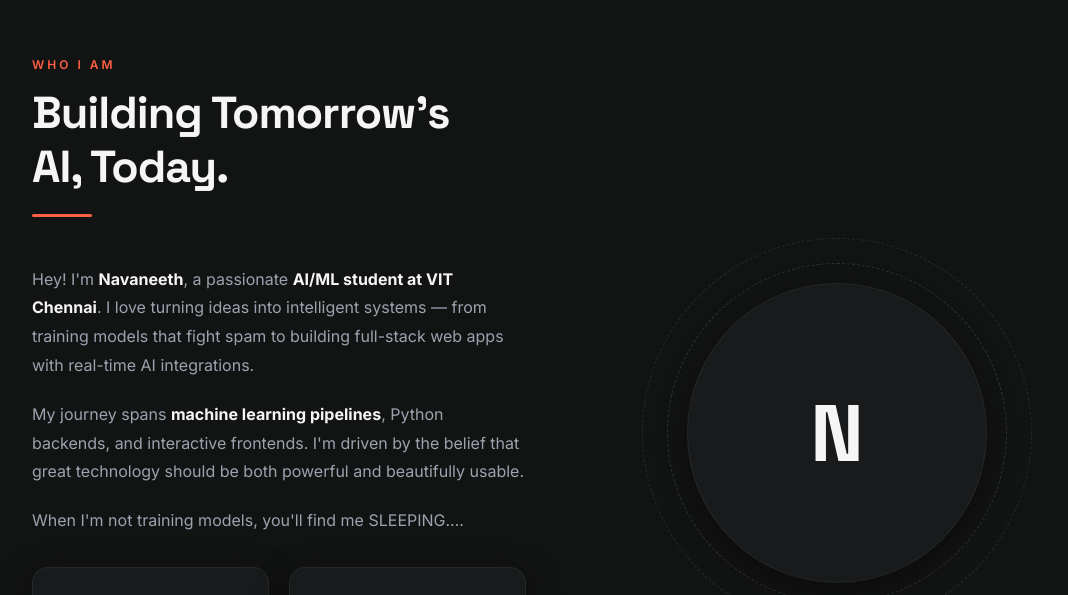
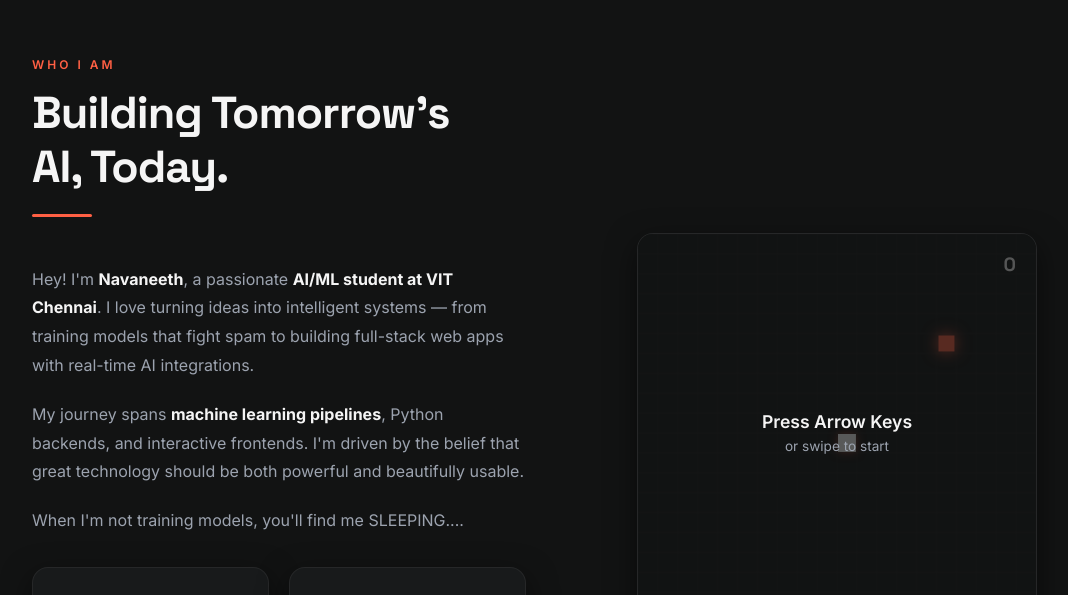
Before and after one commit to navabro/Navabro, a React (Vite) app: page / in a window 1280 px wide. Shown: the part 2205-2800 px from the top of the page, without its empty margins (82-1150 px from the left). Built offline with nearby package versions, Linux system fonts and the light colour scheme.

Commit message:
small ui changes

```diff
--- a/src/components/About.jsx
+++ b/src/components/About.jsx
@@ -1,5 +1,5 @@
 import { motion, useInView } from 'framer-motion'
-import { useRef } from 'react'
+import { useRef, useEffect, useState, useCallback } from 'react'
 
 const stats = [
   { num: '2nd', label: 'Year @ VIT' },
@@ -22,6 +22,257 @@ function FadeIn({ children, delay = 0 }) {
     </motion.div>
   )
 }
+
+function SnakeGame() {
+  const canvasRef = useRef(null)
+  const [score, setScore] = useState(0)
+  const [gameOver, setGameOver] = useState(false)
+  const [isStarted, setIsStarted] = useState(false)
+
+  const snakeRef = useRef([{ x: 10, y: 10 }])
+  const dirRef = useRef({ x: 0, y: 0 })
+  const nextDirRef = useRef({ x: 0, y: 0 })
+  const foodRef = useRef({ x: 15, y: 5 })
+  const lastTimeRef = useRef(0)
+
+  // Bonus mechanics refs
+  const scoreRef = useRef(0)
+  const isBonusFoodRef = useRef(false)
+  const speedBoostEndTimeRef = useRef(0)
+
+  const gridSize = 20
+  const tileCount = 20
+
+  const placeFood = (currentScore) => {
+    let newX, newY, safe
+    do {
+      safe = true
+      newX = Math.floor(Math.random() * tileCount)
+      newY = Math.floor(Math.random() * tileCount)
+      for (const p of snakeRef.current) {
+        if (p.x === newX && p.y === newY) safe = false
+      }
+    } while (!safe)
+    foodRef.current = { x: newX, y: newY }
+
+    // Spawn bonus food if score is a non-zero multiple of 5
+    if (currentScore > 0 && currentScore % 5 === 0) {
+      isBonusFoodRef.current = true
+    } else {
+      isBonusFoodRef.current = false
+    }
+  }
+
+  const resetGame = useCallback(() => {
+    snakeRef.current = [{ x: 10, y: 10 }]
+    dirRef.current = { x: 0, y: 0 }
+    nextDirRef.current = { x: 0, y: 0 }
+    scoreRef.current = 0
+    isBonusFoodRef.current = false
+    speedBoostEndTimeRef.current = 0
+    setScore(0)
+    setGameOver(false)
+    setIsStarted(false)
+    placeFood(0)
+  }, [])
+
+  useEffect(() => {
+    const canvas = canvasRef.current
+    const ctx = canvas.getContext('2d')
+    let reqId
+
+    const loop = (time) => {
+      reqId = requestAnimationFrame(loop)
+      if (gameOver) return
+
+      // Speed logic
+      let currentDelay = 100 // default speed
+      if (time < speedBoostEndTimeRef.current) {
+        currentDelay = 50 // fast speed during boost
+      }
+
+      if (time - lastTimeRef.current < currentDelay) return
+      lastTimeRef.current = time
+
+      dirRef.current = nextDirRef.current
+      const head = { ...snakeRef.current[0] }
+
+      if (dirRef.current.x !== 0 || dirRef.current.y !== 0) {
+        if (!isStarted) setIsStarted(true)
+        head.x += dirRef.current.x
+        head.y += dirRef.current.y
+
+        // Wrap around boundaries
+        if (head.x < 0) head.x = tileCount - 1
+        else if (head.x >= tileCount) head.x = 0
+
+        if (head.y < 0) head.y = tileCount - 1
+        else if (head.y >= tileCount) head.y = 0
+
+        // Game over only on self collision
+        if (snakeRef.current.some(s => s.x === head.x && s.y === head.y)) {
+          setGameOver(true)
+          return
+        }
+
+        snakeRef.current.unshift(head)
+
+        if (head.x === foodRef.current.x && head.y === foodRef.current.y) {
+          const pointsEarned = isBonusFoodRef.current ? 3 : 1
+          scoreRef.current += pointsEarned
+          setScore(scoreRef.current)
+
+          if (isBonusFoodRef.current) {
+            speedBoostEndTimeRef.current = time + 5000 // 5 second boost
+          }
+
+          placeFood(scoreRef.current)
+        } else {
+          snakeRef.current.pop()
+        }
+      }
+
+      ctx.fillStyle = '#121313'
+      ctx.fillRect(0, 0, canvas.width, canvas.height)
+
+      ctx.strokeStyle = 'rgba(255, 255, 255, 0.03)'
+      ctx.lineWidth = 1
+      for(let i = 0; i <= tileCount; i++) {
+         ctx.beginPath()
+         ctx.moveTo(i * gridSize, 0)
+         ctx.lineTo(i * gridSize, canvas.height)
+         ctx.stroke()
+         ctx.beginPath()
+         ctx.moveTo(0, i * gridSize)
+         ctx.lineTo(canvas.width, i * gridSize)
+         ctx.stroke()
+      }
+
+      // Render Food (cyan for bonus, orange for default)
+      if (isBonusFoodRef.current) {
+        ctx.fillStyle = '#00ffcc'
+        ctx.shadowColor = '#00ffcc'
+        ctx.shadowBlur = 20
+      } else {
+        ctx.fillStyle = '#ff6044'
+        ctx.shadowColor = '#ff6044'
+        ctx.shadowBlur = 15
+      }
+      ctx.fillRect(foodRef.current.x * gridSize + 2, foodRef.current.y * gridSize + 2, gridSize - 4, gridSize - 4)
+
+      snakeRef.current.forEach((part, index) => {
+        if(index === 0) {
+          ctx.shadowColor = 'rgba(255, 96, 68, 0.5)'
+          ctx.shadowBlur = 10
+          ctx.fillStyle = '#ffffff'
+        } else {
+          ctx.shadowBlur = 0
+          ctx.fillStyle = 'rgba(255, 96, 68, 0.8)'
+        }
+        ctx.fillRect(part.x * gridSize + 1, part.y * gridSize + 1, gridSize - 2, gridSize - 2)
+      })
+      ctx.shadowBlur = 0
+    }
+
+    reqId = requestAnimationFrame(loop)
+
+    const handleKeyDown = (e) => {
+      if(["ArrowUp","ArrowDown","ArrowLeft","ArrowRight"].includes(e.key)) {
+         e.preventDefault()
+      }
+      const dir = dirRef.current
+      switch (e.key) {
+        case 'ArrowUp':
+        case 'w':
+          if (dir.y === 0) nextDirRef.current = { x: 0, y: -1 }
+          break
+        case 'ArrowDown':
+        case 's':
+          if (dir.y === 0) nextDirRef.current = { x: 0, y: 1 }
+          break
+        case 'ArrowLeft':
+        case 'a':
+          if (dir.x === 0) nextDirRef.current = { x: -1, y: 0 }
+          break
+        case 'ArrowRight':
+        case 'd':
+          if (dir.x === 0) nextDirRef.current = { x: 1, y: 0 }
+          break
+      }
+    }
+
+    window.addEventListener('keydown', handleKeyDown, { passive: false })
+    return () => {
+      window.removeEventListener('keydown', handleKeyDown)
+      cancelAnimationFrame(reqId)
+    }
+  }, [gameOver, isStarted])
+
+  const touchStartRef = useRef(null)
+  const handleTouchStart = (e) => {
+    touchStartRef.current = { x: e.touches[0].clientX, y: e.touches[0].clientY }
+  }
+  const handleTouchMove = (e) => {
+    if (!touchStartRef.current) return
+    e.preventDefault()
+    const xDiff = e.touches[0].clientX - touchStartRef.current.x
+    const yDiff = e.touches[0].clientY - touchStartRef.current.y
+    const dir = dirRef.current
+
+    if (Math.abs(xDiff) > Math.abs(yDiff)) {
+      if (Math.abs(xDiff) > 20) {
+         if (xDiff > 0 && dir.x === 0) nextDirRef.current = { x: 1, y: 0 }
+         else if (xDiff < 0 && dir.x === 0) nextDirRef.current = { x: -1, y: 0 }
+         touchStartRef.current = null
+      }
+    } else {
+      if (Math.abs(yDiff) > 20) {
+         if (yDiff > 0 && dir.y === 0) nextDirRef.current = { x: 0, y: 1 }
+         else if (yDiff < 0 && dir.y === 0) nextDirRef.current = { x: 0, y: -1 }
+         touchStartRef.current = null
+      }
+    }
+  }
+
+  return (
+    <div style={{
+      position: 'relative', width: '100%', maxWidth: '400px', margin: '0 auto',
+      aspectRatio: '1/1', borderRadius: '16px', overflow: 'hidden',
+      background: 'var(--bg-soft)', border: '1px solid rgba(255, 255, 255, 0.06)',
+      boxShadow: '0 10px 30px rgba(0, 0, 0, 0.5)',
+      transition: 'box-shadow 0.3s, border-color 0.3s'
+    }} className="snake-container">
+      <canvas
+        ref={canvasRef}
+        width={400}
+        height={400}
+        style={{ width: '100%', height: '100%', display: 'block', touchAction: 'none' }}
+        onTouchStart={handleTouchStart}
+        onTouchMove={handleTouchMove}
+      />
+
+      <div style={{ position: 'absolute', top: 16, right: 20, fontFamily: 'var(--font-display)', fontWeight: 700, color: 'var(--text)', fontSize: '1.2rem', pointerEvents:'none' }}>
+        {score}
+      </div>
+
+      {!isStarted && !gameOver && (
+        <div style={{ position: 'absolute', inset: 0, display: 'flex', flexDirection: 'column', alignItems: 'center', justifyContent: 'center', background: 'rgba(18, 19, 19, 0.7)', pointerEvents:'none' }}>
+           <p style={{ fontWeight: 600, color: 'var(--text)', fontSize: '1.1rem' }}>Press Arrow Keys</p>
+           <p style={{ fontSize: '0.85rem', color: 'var(--text-muted)' }}>or swipe to start</p>
+        </div>
+      )}
+
+      {gameOver && (
+        <div style={{ position: 'absolute', inset: 0, display: 'flex', flexDirection: 'column', alignItems: 'center', justifyContent: 'center', background: 'rgba(18, 19, 19, 0.85)' }}>
+           <h3 style={{ fontFamily: 'var(--font-display)', color: 'var(--accent)', fontSize: '2rem', marginBottom: '8px' }}>Game Over</h3>
+           <p style={{ color: 'var(--text)', marginBottom: '16px' }}>Score: {score}</p>
+           <button onClick={resetGame} style={{ background: 'var(--accent)', color: '#fff', border: 'none', padding: '8px 24px', borderRadius: '8px', cursor: 'pointer', fontWeight: 600 }}>Play Again</button>
+        </div>
+      )}
+    </div>
+  )
+}
+
 
 export default function About() {
   return (
@@ -64,10 +315,8 @@ export default function About() {
           </div>
 
           <FadeIn delay={0.15}>
-            <div className="about__visual">
-              <div className="about__ring" />
-              <div className="about__ring" />
-              <div className="about__avatar">N</div>
+            <div className="about__visual" style={{ boxShadow: 'none', background: 'none', border: 'none' }}>
+              <SnakeGame />
             </div>
           </FadeIn>
         </div>
--- a/src/components/Navbar.jsx
+++ b/src/components/Navbar.jsx
@@ -1,7 +1,14 @@
 import { useEffect, useState } from 'react'
-import { motion } from 'framer-motion'
+import { motion, AnimatePresence } from 'framer-motion'
 
 const links = ['About', 'Skills', 'Projects', 'Contact']
+
+const LABELS = ['nava', 'നവ']
+const FONTS = [
+  "'Comfortaa', cursive",
+  "'Noto Sans Malayalam', sans-serif",
+]
+const INTERVAL_MS = 4000
 
 export default function Navbar() {
   const [scrolled, setScrolled] = useState(false)
@@ -20,7 +27,7 @@ export default function Navbar() {
       transition={{ duration: 0.6, ease: 'easeOut', delay: 1.5 }}
     >
       <div className="container navbar__inner">
-        <div className="navbar__logo">N.</div>
+        <Logo />
         <ul className="navbar__links">
           {links.map((l) => (
             <li key={l}>
@@ -29,6 +36,44 @@ export default function Navbar() {
           ))}
         </ul>
       </div>
+
+      <style>{`
+        @import url('https://fonts.googleapis.com/css2?family=Comfortaa:wght@700&family=Noto+Sans+Malayalam:wght@700&display=swap');
+      `}</style>
     </motion.nav>
   )
 }
+
+function Logo() {
+  const [index, setIndex] = useState(0)
+
+  useEffect(() => {
+    const id = setInterval(() => setIndex(i => (i + 1) % 2), INTERVAL_MS)
+    return () => clearInterval(id)
+  }, [])
+
+  return (
+    <a href="#" style={{ textDecoration: 'none', display: 'block', width: '60px', height: '2rem', position: 'relative' }}>
+      <AnimatePresence mode="wait">
+        <motion.span
+          key={index}
+          initial={{ opacity: 0, y: 6 }}
+          animate={{ opacity: 1, y: 0 }}
+          exit={{ opacity: 0, y: -6 }}
+          transition={{ duration: 0.4, ease: 'easeInOut' }}
+          style={{
+            position: 'absolute',
+            fontFamily: FONTS[index],
+            fontWeight: 700,
+            fontSize: '1.5rem',
+            color: 'var(--accent, #ff6b00)',
+            whiteSpace: 'nowrap',
+            letterSpacing: '0.02em',
+          }}
+        >
+          {LABELS[index]}
+        </motion.span>
+      </AnimatePresence>
+    </a>
+  )
+}
```
Also changed, not shown: src/components/Projects.jsx (+10 -10 lines).
